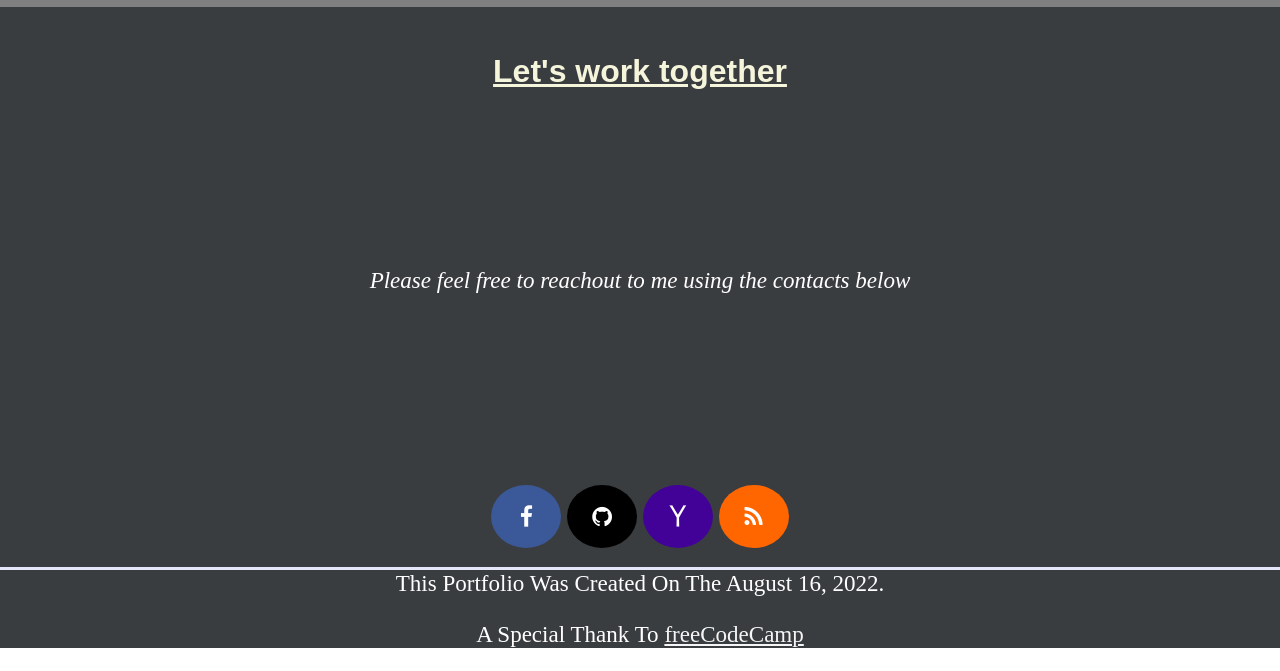
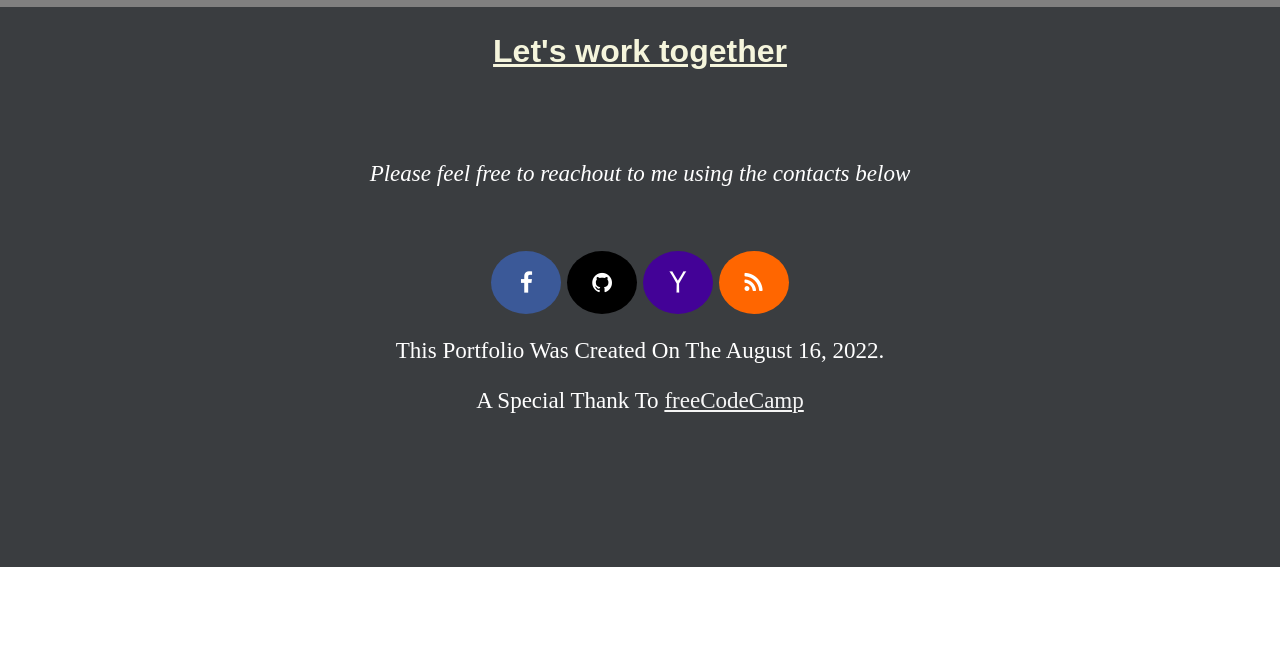
Before and after one commit to tungvu1234/webdesign, a plain HTML site: page index.html in a window 1280 px wide. Shown: the part 1737-2408 px from the top of the page. After the commit the page ends 2304 px from the top, so only its background shows below. Drawn offline with Linux system fonts and the light colour scheme.

Commit message:
fixHpBugs

```diff
--- a/index.html
+++ b/index.html
@@ -47,7 +47,7 @@
             <section id="contact">
                 <div class="contact-header">
                     <h2>Let's work together</h2>
-                    <p style="color: white; font-style: italic; padding: 10%;">Please feel free to reachout to me using the contacts below</p>
+                    <p style="color: white; font-style: italic; padding: 5%; margin: 0%;">Please feel free to reachout to me using the contacts below</p>
                 </div>
                 <div class="contact-links">
                     <a href="https://www.facebook.com/kennyvu2511" target="_blank" class="fa fa-facebook"></a>
@@ -55,10 +55,8 @@
                     <a href="mailto:tungvu1234@yahoo.com.vn" target="blank" class="fa fa-yahoo"></a>
                     <a href="tel:(+84)37 739 3379" class="fa fa-rss"></a>
                   </div>
-            </section>
-        </main>
                   <footer>
-            <p style="margin: 0; border-top:lavender solid">
+                    <p>
                       This Portfolio Was Created On The August 16, 2022.
                     </p>
                     <p>
@@ -66,5 +64,8 @@
                       <a href="https://www.freecodecamp.com/" target="_blank" style="text-decoration: underline;">freeCodeCamp</a>
                     </p>
                   </footer>
+            </section>
+        </main>
+
     </body>
 </html>
--- a/stylesheet.css
+++ b/stylesheet.css
@@ -152,7 +152,7 @@ img {
     background-color: #3a3d40;
     display: flex;
     flex-direction: column;
-    justify-content: space-around;
+    /* justify-content: space-around; */
 }
 
 footer {
```
Lines whose indentation alone changed are shown as unchanged.
